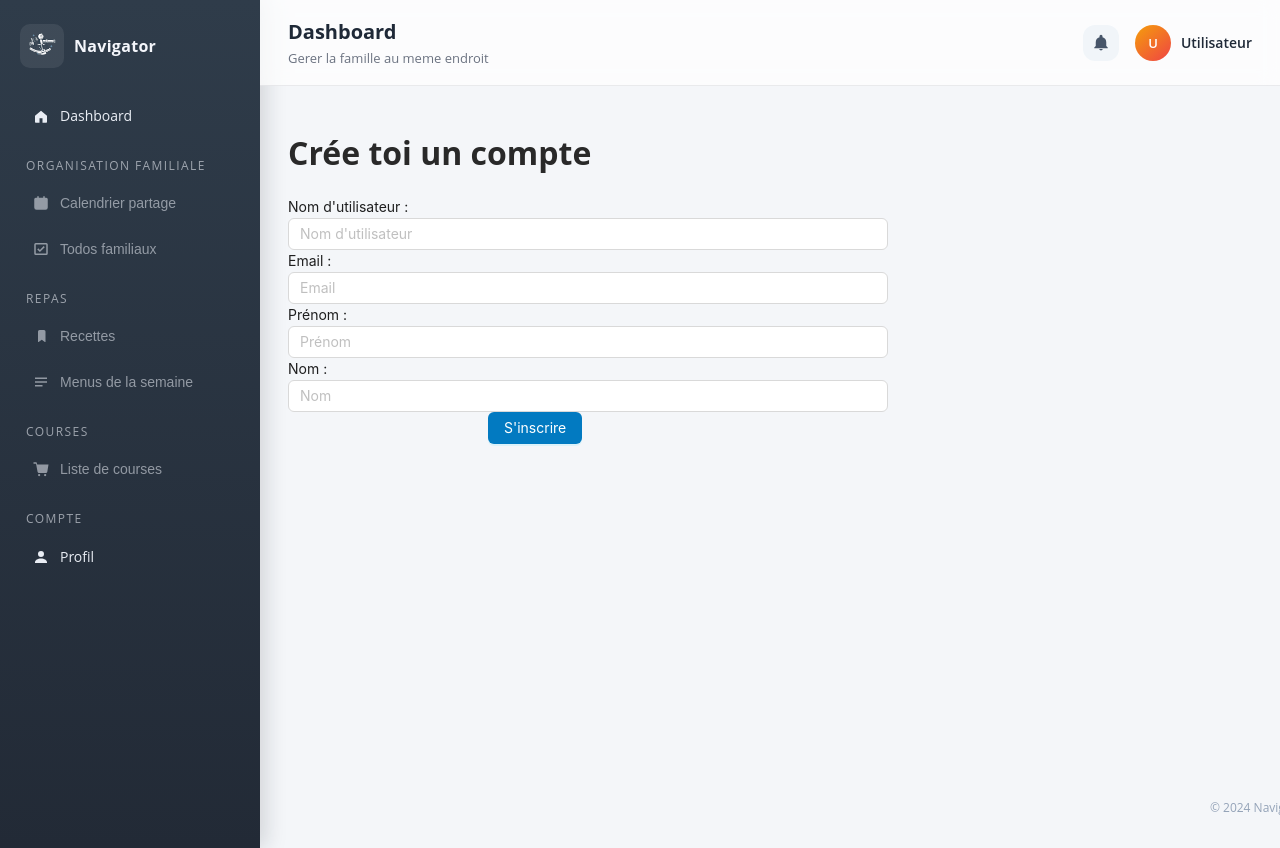
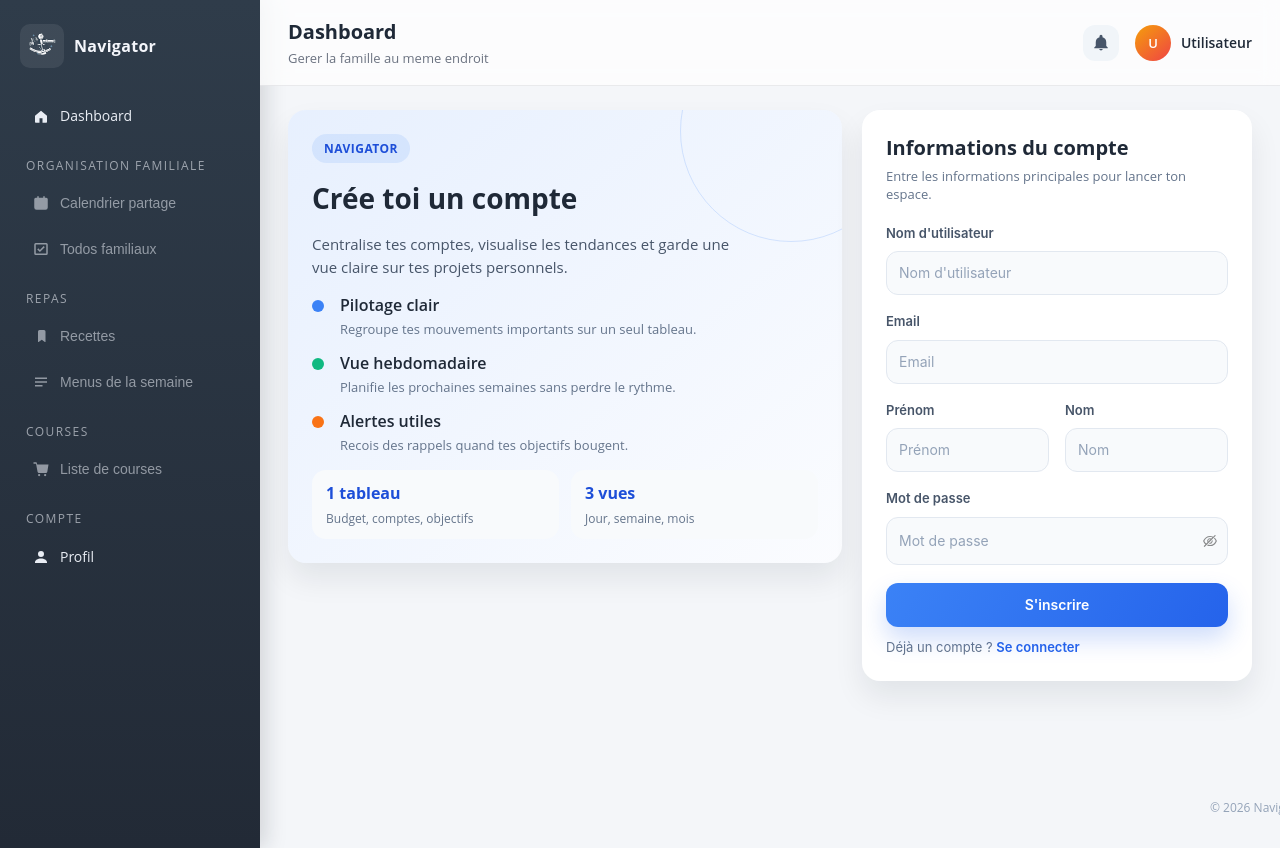
Before and after one commit to Cyphle/navigator-front, a React (Vite) app: page /registration in a window 1280 px wide. Shown: the top 848 px of the page. Built offline with nearby package versions, Linux system fonts and the light colour scheme; no server answers.

Commit message:
registration page

```diff
--- a/src/pages/registration/Registration.scss
+++ b/src/pages/registration/Registration.scss
@@ -0,0 +1,277 @@
+.registration-page {
+  display: grid;
+  grid-template-columns: repeat(12, minmax(0, 1fr));
+  gap: 20px;
+  align-items: start;
+}
+
+.registration-card {
+  background: #ffffff;
+  border-radius: 18px;
+  padding: 24px;
+  box-shadow: 0 16px 30px rgba(15, 23, 42, 0.08);
+  display: flex;
+  flex-direction: column;
+  gap: 16px;
+  position: relative;
+  overflow: hidden;
+}
+
+.registration-hero {
+  grid-column: span 7;
+
+  h1 {
+    margin: 0;
+    font-size: 28px;
+    color: #1f2937;
+  }
+
+  > * {
+    position: relative;
+    z-index: 1;
+  }
+
+  &::before {
+    content: '';
+    position: absolute;
+    inset: 0;
+    background: linear-gradient(140deg, rgba(59, 130, 246, 0.12), rgba(37, 99, 235, 0.02));
+    z-index: 0;
+  }
+
+  &::after {
+    content: '';
+    position: absolute;
+    width: 220px;
+    height: 220px;
+    border-radius: 50%;
+    border: 1px solid rgba(59, 130, 246, 0.18);
+    top: -90px;
+    right: -60px;
+    z-index: 0;
+  }
+}
+
+.registration-hero__badge {
+  width: fit-content;
+  background: rgba(59, 130, 246, 0.12);
+  color: #1d4ed8;
+  padding: 6px 12px;
+  border-radius: 999px;
+  font-size: 12px;
+  font-weight: 700;
+  letter-spacing: 0.04em;
+  text-transform: uppercase;
+}
+
+.registration-hero__subtitle {
+  margin: 0;
+  font-size: 15px;
+  color: #475569;
+  line-height: 1.5;
+  max-width: 420px;
+}
+
+.registration-hero__list {
+  list-style: none;
+  padding: 0;
+  margin: 0;
+  display: grid;
+  gap: 14px;
+}
+
+.registration-hero__item {
+  display: grid;
+  grid-template-columns: 16px 1fr;
+  gap: 12px;
+  align-items: start;
+}
+
+.registration-hero__dot {
+  width: 12px;
+  height: 12px;
+  border-radius: 50%;
+  margin-top: 6px;
+}
+
+.registration-hero__dot--primary {
+  background: #3b82f6;
+}
+
+.registration-hero__dot--secondary {
+  background: #10b981;
+}
+
+.registration-hero__dot--accent {
+  background: #f97316;
+}
+
+.registration-hero__item-title {
+  margin: 0;
+  font-weight: 600;
+  color: #1f2937;
+}
+
+.registration-hero__item-text {
+  margin: 4px 0 0;
+  color: #64748b;
+  font-size: 13px;
+}
+
+.registration-hero__stats {
+  display: grid;
+  grid-template-columns: repeat(2, minmax(0, 1fr));
+  gap: 12px;
+}
+
+.registration-hero__stat {
+  background: #f8fafc;
+  border-radius: 14px;
+  padding: 12px 14px;
+  display: flex;
+  flex-direction: column;
+  gap: 6px;
+}
+
+.registration-hero__stat-value {
+  margin: 0;
+  font-weight: 700;
+  color: #1d4ed8;
+}
+
+.registration-hero__stat-label {
+  margin: 0;
+  color: #64748b;
+  font-size: 12px;
+}
+
+.registration-form {
+  grid-column: span 5;
+  gap: 20px;
+}
+
+.registration-form__header {
+  display: flex;
+  flex-direction: column;
+  gap: 6px;
+
+  h2 {
+    margin: 0;
+    font-size: 20px;
+    color: #1f2937;
+  }
+
+  p {
+    margin: 0;
+    color: #64748b;
+    font-size: 13px;
+  }
+}
+
+.registration-form__form {
+  display: flex;
+  flex-direction: column;
+  gap: 18px;
+}
+
+.registration-form__grid {
+  display: grid;
+  grid-template-columns: repeat(2, minmax(0, 1fr));
+  gap: 16px;
+}
+
+.registration-form__field {
+  display: flex;
+  flex-direction: column;
+  gap: 8px;
+
+  label {
+    font-size: 13px;
+    color: #475569;
+    font-weight: 600;
+  }
+}
+
+.registration-form__field--full {
+  grid-column: span 2;
+}
+
+.registration-form .ant-input {
+  background: #f8fafc;
+  border: 1px solid #e2e8f0;
+  border-radius: 12px;
+  padding: 10px 12px;
+  color: #1f2937;
+}
+
+.registration-form .ant-input-affix-wrapper {
+  background: #f8fafc;
+  border: 1px solid #e2e8f0;
+  border-radius: 12px;
+  padding: 6px 10px;
+}
+
+.registration-form .ant-input-affix-wrapper .ant-input {
+  padding: 6px 2px;
+  background: transparent;
+  border: none;
+}
+
+.registration-form .ant-input::placeholder {
+  color: #94a3b8;
+}
+
+.registration-form__actions {
+  display: flex;
+  flex-direction: column;
+  gap: 10px;
+}
+
+.registration-form__submit {
+  height: 44px;
+  border-radius: 12px;
+  border: none;
+  font-weight: 600;
+  background: linear-gradient(120deg, #3b82f6, #2563eb);
+  box-shadow: 0 12px 24px rgba(37, 99, 235, 0.22);
+}
+
+.registration-form__submit:hover {
+  background: linear-gradient(120deg, #2563eb, #1d4ed8);
+}
+
+.registration-form__hint {
+  color: #64748b;
+  font-size: 13px;
+}
+
+.registration-form__hint a {
+  color: #2563eb;
+  font-weight: 600;
+  text-decoration: none;
+}
+
+.registration-form__hint a:hover {
+  text-decoration: underline;
+}
+
+@media (max-width: 1100px) {
+  .registration-hero,
+  .registration-form {
+    grid-column: span 12;
+  }
+
+  .registration-card {
+    padding: 20px;
+  }
+}
+
+@media (max-width: 720px) {
+  .registration-form__grid {
+    grid-template-columns: 1fr;
+  }
+
+  .registration-form__field--full {
+    grid-column: span 1;
+  }
+}
--- a/src/pages/registration/Registration.tsx
+++ b/src/pages/registration/Registration.tsx
@@ -1,11 +1,18 @@
 import './Registration.scss';
-import {formOptions, useForm} from '@tanstack/react-form';
-import {CreateProfileRequest} from '../../stores/profile/profile.types.ts';
-import {Button, Form, Input} from 'antd';
-import {useCreateProfile} from '../../stores/profile/profile.commands.ts';
-import {useNavigate} from 'react-router';
-import {useEffect} from 'react';
-import {BASE_PATH} from '../../helpers/http.ts';
+import { formOptions, useForm } from '@tanstack/react-form';
+import { CreateProfileRequest } from '../../stores/profile/profile.types.ts';
+import { Button, Form, Input } from 'antd';
+import { useCreateProfile } from '../../stores/profile/profile.commands.ts';
+import { useNavigate } from 'react-router';
+import { Link } from 'react-router-dom';
+
+interface RegistrationFormValues {
+  username: string;
+  email: string;
+  firstName: string;
+  lastName: string;
+  password: string;
+}
 
 export const Registration = () => {
   const navigate = useNavigate();
@@ -24,24 +31,28 @@ export const Registration = () => {
     isPending: createProfileIsPending,
   } = useCreateProfile(onCreateProfileError, onCreateProfileSuccess);
 
-  const options = formOptions<CreateProfileRequest>({
+  const options = formOptions<RegistrationFormValues>({
     defaultValues: {
       username: '',
       email: '',
-      first_name: '',
-      last_name: '',
+      firstName: '',
+      lastName: '',
+      password: '',
     },
   });
 
   const form = useForm({
     ...options,
     onSubmit: async ({ value }) => {
-      createProfileMutation({
+      const payload: CreateProfileRequest = {
         username: value.username,
         email: value.email,
         first_name: value.firstName,
         last_name: value.lastName,
-      });
+        password: value.password,
+      };
+
+      createProfileMutation(payload);
     },
   });
 
@@ -98,83 +109,176 @@ export const Registration = () => {
 
   return (
     <div className="registration-page">
+      <section className="registration-card registration-hero">
+        <span className="registration-hero__badge">Navigator</span>
         <h1>Crée toi un compte</h1>
+        <p className="registration-hero__subtitle">
+          Centralise tes comptes, visualise les tendances et garde une vue claire sur
+          tes projets personnels.
+        </p>
+
+        <ul className="registration-hero__list">
+          <li className="registration-hero__item">
+            <span className="registration-hero__dot registration-hero__dot--primary" />
+            <div>
+              <p className="registration-hero__item-title">Pilotage clair</p>
+              <p className="registration-hero__item-text">
+                Regroupe tes mouvements importants sur un seul tableau.
+              </p>
+            </div>
+          </li>
+          <li className="registration-hero__item">
+            <span className="registration-hero__dot registration-hero__dot--secondary" />
+            <div>
+              <p className="registration-hero__item-title">Vue hebdomadaire</p>
+              <p className="registration-hero__item-text">
+                Planifie les prochaines semaines sans perdre le rythme.
+              </p>
+            </div>
+          </li>
+          <li className="registration-hero__item">
+            <span className="registration-hero__dot registration-hero__dot--accent" />
+            <div>
+              <p className="registration-hero__item-title">Alertes utiles</p>
+              <p className="registration-hero__item-text">
+                Recois des rappels quand tes objectifs bougent.
+              </p>
+            </div>
+          </li>
+        </ul>
+
+        <div className="registration-hero__stats">
+          <div className="registration-hero__stat">
+            <p className="registration-hero__stat-value">1 tableau</p>
+            <p className="registration-hero__stat-label">Budget, comptes, objectifs</p>
+          </div>
+          <div className="registration-hero__stat">
+            <p className="registration-hero__stat-value">3 vues</p>
+            <p className="registration-hero__stat-label">Jour, semaine, mois</p>
+          </div>
+        </div>
+      </section>
+
+      <section className="registration-card registration-form">
+        <div className="registration-form__header">
+          <h2>Informations du compte</h2>
+          <p>Entre les informations principales pour lancer ton espace.</p>
+        </div>
 
         <Form
-        labelCol={ { span: 8 } }
-        wrapperCol={ { span: 16 } }
-        style={ { maxWidth: 600 } }
+          layout="vertical"
+          className="registration-form__form"
           onFinish={ () => {
             form.handleSubmit();
           } }
         >
+          <div className="registration-form__grid">
             <form.Field
               name="username"
               children={ (field) => (
-            <>
-              <label htmlFor={ field.name }>Nom d'utilisateur :</label>
+                <div className="registration-form__field registration-form__field--full">
+                  <label htmlFor={ field.name }>Nom d'utilisateur</label>
                   <Input
+                    id={ field.name }
                     data-testid="username-input"
                     value={ field.state.value }
                     onBlur={ field.handleBlur }
                     onChange={ (e: any) => field.handleChange(e.target.value) }
-                disabled={createProfileIsPending}
-                placeholder="Nom d'utilisateur"/>
-            </>
+                    disabled={ createProfileIsPending }
+                    placeholder="Nom d'utilisateur"
+                  />
+                </div>
               ) }
             />
 
             <form.Field
               name="email"
               children={ (field) => (
-            <>
-              <label htmlFor={ field.name }>Email :</label>
+                <div className="registration-form__field registration-form__field--full">
+                  <label htmlFor={ field.name }>Email</label>
                   <Input
+                    id={ field.name }
                     data-testid="email-input"
                     value={ field.state.value }
                     onBlur={ field.handleBlur }
                     onChange={ (e: any) => field.handleChange(e.target.value) }
-                placeholder="Email"/>
-            </>
+                    disabled={ createProfileIsPending }
+                    placeholder="Email"
+                  />
+                </div>
               ) }
             />
 
             <form.Field
               name="firstName"
               children={ (field) => (
-            <>
-              <label htmlFor={ field.name }>Prénom :</label>
+                <div className="registration-form__field">
+                  <label htmlFor={ field.name }>Prénom</label>
                   <Input
+                    id={ field.name }
                     data-testid="firstname-input"
                     value={ field.state.value }
                     onBlur={ field.handleBlur }
                     onChange={ (e: any) => field.handleChange(e.target.value) }
-                placeholder="Prénom"/>
-            </>
+                    disabled={ createProfileIsPending }
+                    placeholder="Prénom"
+                  />
+                </div>
               ) }
             />
 
             <form.Field
               name="lastName"
               children={ (field) => (
-            <>
-              <label htmlFor={ field.name }>Nom :</label>
+                <div className="registration-form__field">
+                  <label htmlFor={ field.name }>Nom</label>
                   <Input
+                    id={ field.name }
                     data-testid="lastname-input"
                     value={ field.state.value }
                     onBlur={ field.handleBlur }
                     onChange={ (e: any) => field.handleChange(e.target.value) }
-                placeholder="Nom"/>
-            </>
+                    disabled={ createProfileIsPending }
+                    placeholder="Nom"
+                  />
+                </div>
               ) }
             />
 
-        <Form.Item wrapperCol={ { offset: 8, span: 16 } }>
-          <Button type="primary" htmlType="submit">
+            <form.Field
+              name="password"
+              children={ (field) => (
+                <div className="registration-form__field registration-form__field--full">
+                  <label htmlFor={ field.name }>Mot de passe</label>
+                  <Input.Password
+                    id={ field.name }
+                    data-testid="password-input"
+                    value={ field.state.value }
+                    onBlur={ field.handleBlur }
+                    onChange={ (e: any) => field.handleChange(e.target.value) }
+                    disabled={ createProfileIsPending }
+                    placeholder="Mot de passe"
+                  />
+                </div>
+              ) }
+            />
+          </div>
+
+          <div className="registration-form__actions">
+            <Button
+              className="registration-form__submit"
+              type="primary"
+              htmlType="submit"
+              loading={ createProfileIsPending }
+            >
               S'inscrire
             </Button>
-        </Form.Item>
+            <span className="registration-form__hint">
+              Déjà un compte ? <Link to="/login">Se connecter</Link>
+            </span>
+          </div>
         </Form>
+      </section>
     </div>
   );
 }
--- a/src/shared/footer/Footer.tsx
+++ b/src/shared/footer/Footer.tsx
@@ -3,7 +3,7 @@ import './Footer.scss';
 export const Footer = () => {
   return (
     <footer>
-      <p>© 2024 Navigator</p>
+      <p>© 2026 Navigator</p>
     </footer>
   )
 }
--- a/src/stores/profile/profile.types.ts
+++ b/src/stores/profile/profile.types.ts
@@ -10,4 +10,5 @@ export interface CreateProfileRequest {
   email: string;
   first_name: string;
   last_name: string;
+  password: string;
 }
--- a/src/stores/user/user.queries.ts
+++ b/src/stores/user/user.queries.ts
@@ -1,6 +1,6 @@
 import { useQuery, UseQueryResult } from '@tanstack/react-query';
 import { Option } from '../../helpers/option';
-import { authenticate, getUserInfo } from '../../services/user.service';
+import { getUserInfo } from '../../services/user.service';
 import { UserInfo } from './user.types';
 
 export const useUserInfo = (): UseQueryResult<Option<UserInfo>, Error> => {
```
Also changed, not shown: 1 other file (tests, documents, lock files or other folders). Lines whose indentation alone changed are shown as unchanged.
